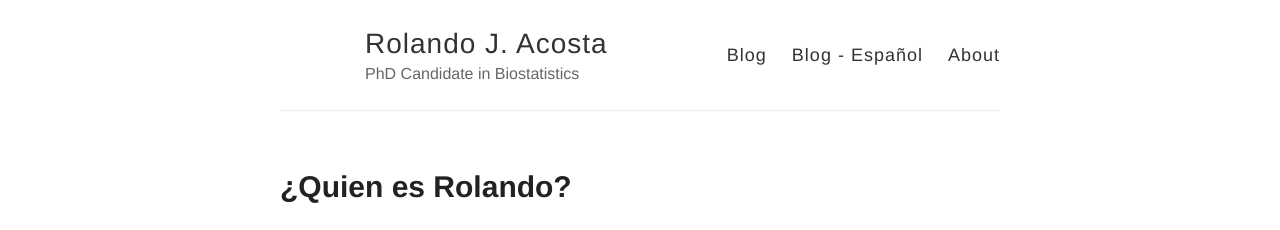
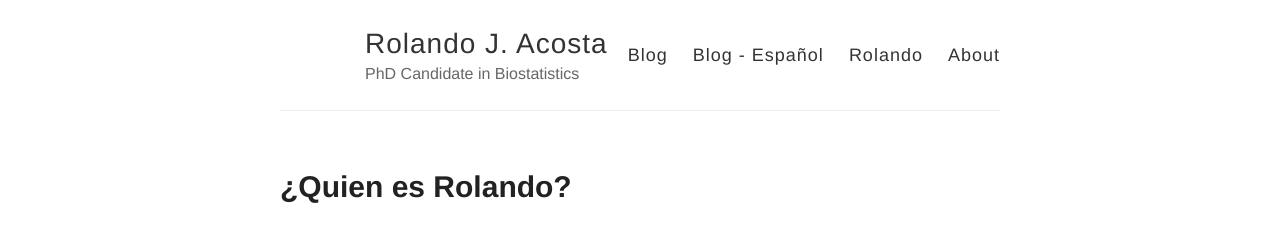
Before and after one commit to RJNunez/old-blog, a Jekyll site: the page built from index.html, in a window 1280 px wide. Shown: the top 230 px of the page. Built offline with Jekyll 4.4.1, drawn with Linux system fonts in a browser that asks for light colours.

Commit message:
Update default.html

```diff
--- a/_layouts/default.html
+++ b/_layouts/default.html
@@ -28,7 +28,8 @@
 
           <nav>
             <a href="{{ site.baseurl }}/_posts/english/2019-2-25-Hello-World.md">Blog</a>
-            <a href="{{ site.baseurl }}/_posts/spanish/rolando.md">Blog - Español</a>
+            <a href="{{ site.baseurl }}/blog-espanol">Blog - Español</a>
+            <a href="{{ site.baseurl }}/rolando">Rolando</a>
             <a href="{{ site.baseurl }}/about">About</a>
           </nav>
         </header>
```
